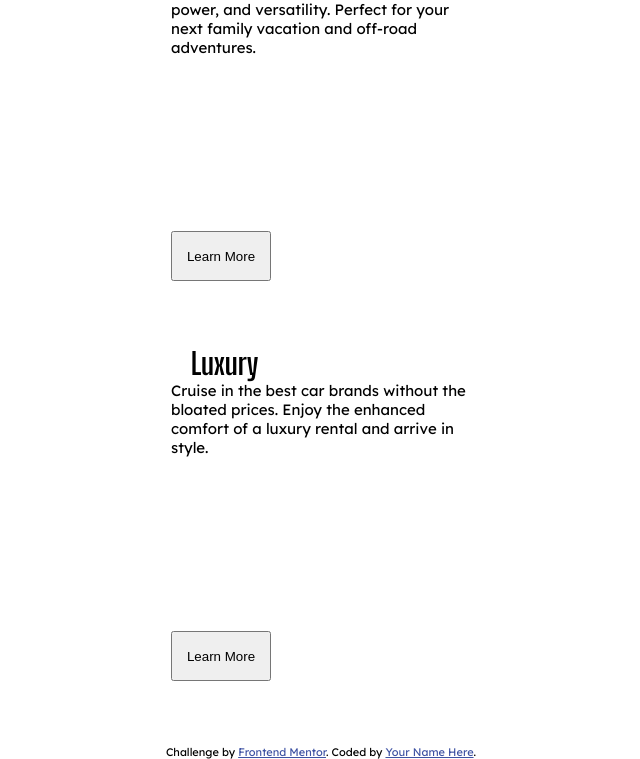
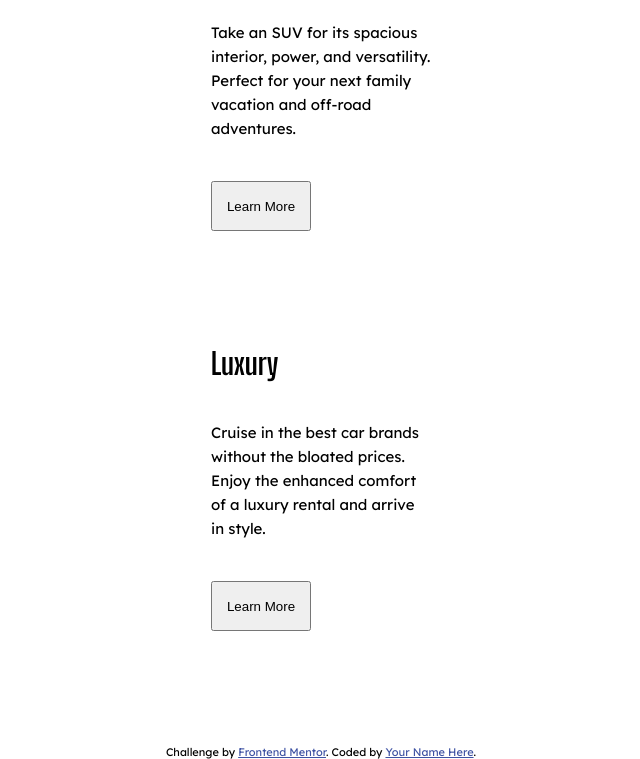
Before and after one commit to Kary01/challenge-3-column-preview-card, a plain HTML site: page index.html in a window 1280 px wide. Shown: the part 555-1314 px from the top of the page, without its empty margins (319-959 px from the left). Drawn offline with Linux system fonts and the light colour scheme.

Commit message:
add content styles

```diff
--- a/css/style.css
+++ b/css/style.css
@@ -62,6 +62,7 @@ body {
   flex-direction: column;
   width: 100%;
   height: 100%;
+  padding: 0 40px;
 }
 
 .section__main--card .card--img {
@@ -72,14 +73,15 @@ body {
 .section__main--card .card--title {
   width: 100%;
   height: auto;
-  padding: 0 20px;
   font-size: 3rem;
   font-family: var(--font-family-title);
 }
 
 .section__main--card .card--copy {
   width: 100%;
-  height: 250px;
+  height: auto;
+  margin: 40px 0;
+  line-height: 2.4rem;
 }
 
 .section__main--card .card--cta {
```
